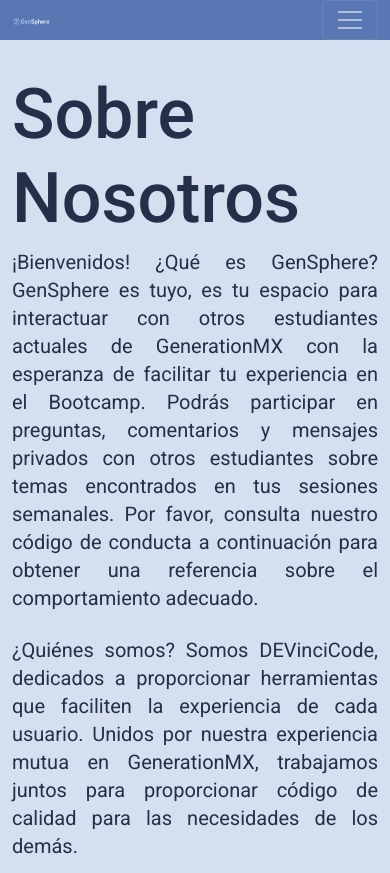
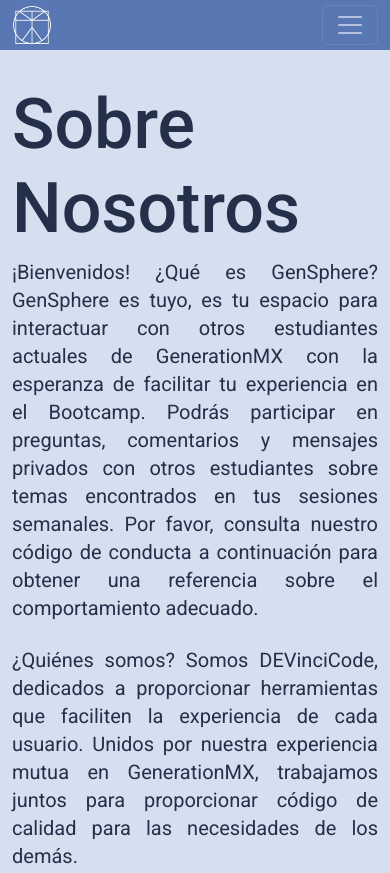
Before and after one commit to DEVinciCodeTeam/GenSphere, a plain HTML site: page sections/aboutusT.html in a window 390 px wide. Shown: the top 873 px of the page. Drawn offline with nearby package versions, Linux system fonts and the light colour scheme.

Commit message:
Setting logoblanco when mobile again

```diff
--- a/sections/aboutusT.html
+++ b/sections/aboutusT.html
@@ -41,7 +41,7 @@
     </a>
     <!-- Logo mobile -->
     <a class="navbar-brand d-block d-lg-none" href="../index.html">
-      <img src="../assets/img/logo/logo-blanco-horizontal.png" width="40" alt="Logo GenSphere" />
+      <img src="../assets/img/logo/logoblanco.png" width="40" alt="Logo GenSphere" />
     </a>
     <button class="navbar-toggler" type="button" data-bs-toggle="collapse" data-bs-target="#navbarNav"
       aria-controls="navbarNav" aria-expanded="false" aria-label="Toggle navigation">
```
